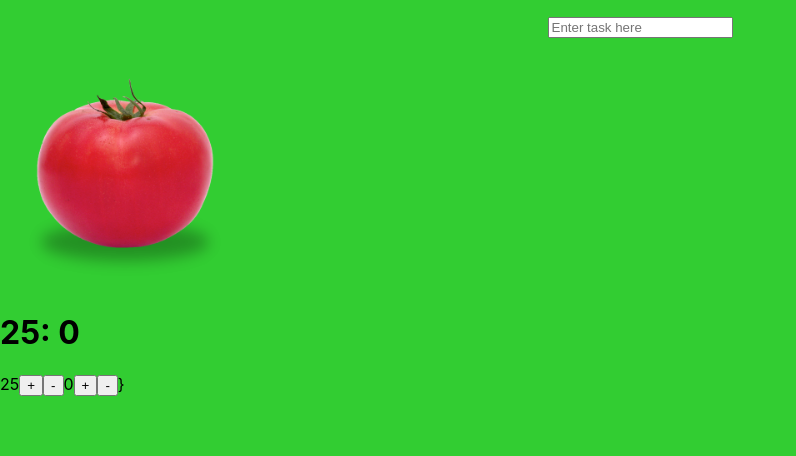
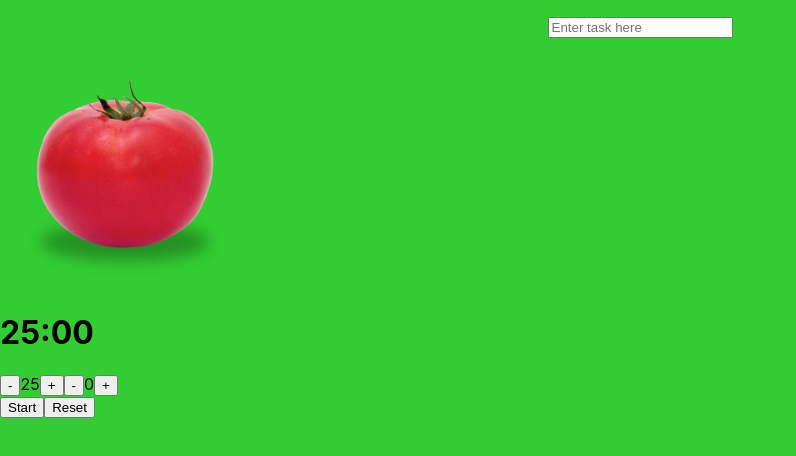
Before and after one commit to naaltunian/Pomodoro, a React (Create React App) app: page / in a window 1280 px wide. Shown: the top 456 px of the page, without its empty margins (0-796 px from the left). Built offline with nearby package versions, Linux system fonts and the light colour scheme.

Commit message:
Refactor and add reset functionality

```diff
--- a/src/Components/Pomodoro/Pomodoro.js
+++ b/src/Components/Pomodoro/Pomodoro.js
@@ -13,8 +13,13 @@ class Pomodoro extends React.Component {
 
     }
 
-    secondTick = () => {
-        this.setState({ seconds: this.state.seconds === 0 ? 59 : this.state.seconds - 1 });
+    resetTime = () => {
+        this.setState({
+            minutes: 25,
+            seconds: 0,
+            breakTimeMin: 5,
+            start: false
+        })
     }
 
     incrementMinTimer = () => {
@@ -28,13 +33,30 @@ class Pomodoro extends React.Component {
     }
 
     decrementMinTimer = () => {
+        if(this.state.minutes === 0) return;
         const updatedMin = this.state.minutes - 1;
         this.setState({ minutes: updatedMin});
     }
 
     decrementSecTimer = () => {
+        if(this.state.seconds === 0) return;
         const updatedSec = this.state.seconds - 1;
         this.setState({ seconds: updatedSec});
+    }
+
+    startTimer = () => {
+        this.setState({
+            start: true,
+        })
+    }
+
+    // minTick = () => {
+    //     if(thi)
+    //     this.setState({})
+    // }
+
+    secondTick = () => {
+        this.setState({ seconds: this.state.seconds === 0 ? 59 : this.state.seconds - 1 });
     }
 
     // ring = () => {
@@ -49,13 +71,20 @@ class Pomodoro extends React.Component {
         return(
             <div>
                 <Logo />
-                <Timer minutes={minutes} seconds={seconds} breakTimeMin={breakTimeMin} start={start} />
-                <TimeController minutes={minutes}
+                <Timer
+                    minutes={minutes}
+                    seconds={seconds}
+                    breakTimeMin={breakTimeMin}
+                    start={start}
+                />
+                <TimeController
+                    minutes={minutes}
                     seconds={seconds}
                     addMin={this.incrementMinTimer}
                     addSec={this.incrementSecTimer}
                     subMin={this.decrementMinTimer}
                     subSec={this.decrementSecTimer}
+                    reset={this.resetTime}
                 />
             </div>
         )
--- a/src/Components/Pomodoro/TimeController.js
+++ b/src/Components/Pomodoro/TimeController.js
@@ -1,14 +1,17 @@
 import React, { Fragment } from 'react';
 
-const TimeController = ({ seconds, minutes, addMin, addSec, subMin, subSec }) => {
+const TimeController = ({ seconds, minutes, addMin, addSec, subMin, subSec, reset }) => {
     return(
         <Fragment>
+            <button onClick={subMin}>-</button>
             {minutes}
             <button onClick={addMin}>+</button>
-            <button onClick={subMin}>-</button>
+            <button onClick={subSec}>-</button>
             {seconds}
             <button onClick={addSec}>+</button>
-            <button onClick={subSec}>-</button>}
+            <br/>
+            <button>Start</button>
+            <button onClick={reset}>Reset</button>
         </Fragment>
     )
 }
--- a/src/Components/Pomodoro/Timer.js
+++ b/src/Components/Pomodoro/Timer.js
@@ -3,7 +3,7 @@ import React from 'react';
 const Timer = ({ minutes, seconds }) => {
     return(
         <div>
-            <h1>{minutes}: {seconds}</h1>
+            <h1>{minutes}:{seconds < 10 && 0}{seconds}</h1>
         </div>
     )
 }
```
